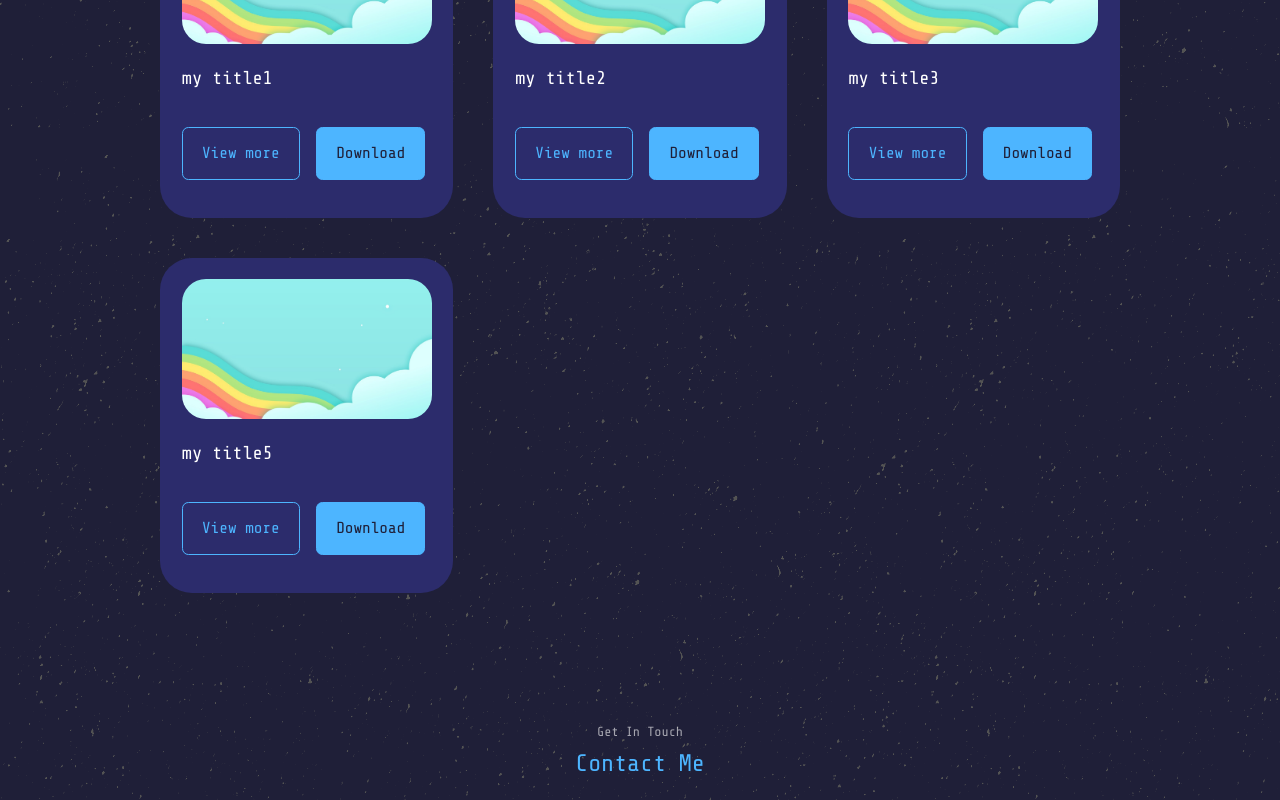
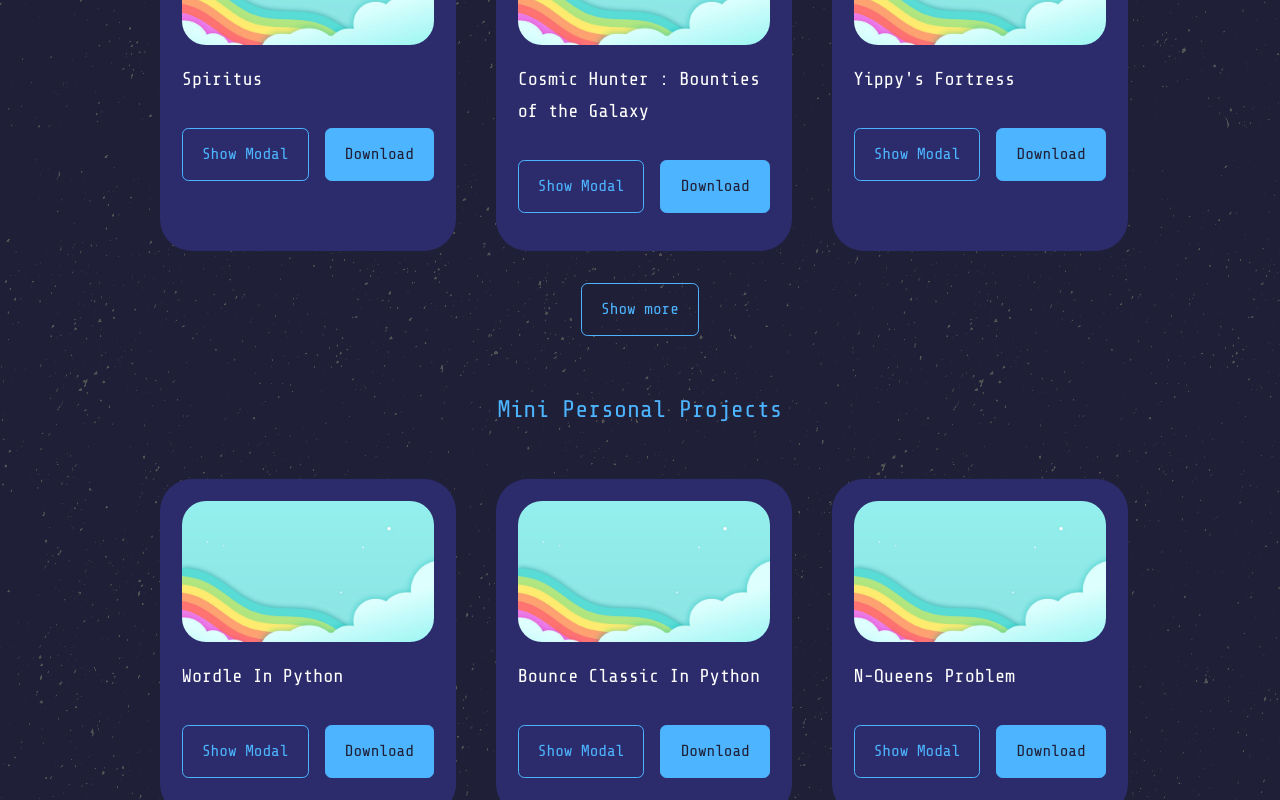
Before and after one commit to MrHunte96/myResume, a React (Create React App) app: page /#/ in a window 1280 px wide. Shown: the part 2560-3360 px from the top of the page. Built offline with nearby package versions, Linux system fonts and the light colour scheme.

Commit message:
Added project auto display list, show more and modal (view details)

```diff
--- /dev/null
+++ b/src/Components/projects/ProjectModal.jsx
@@ -0,0 +1,32 @@
+import React, { useState } from "react";
+import './projectModal.css'
+
+const Modal = ({ closeFunc, image, content }) => {
+    return (
+        <div className="container__modal">
+            <div className="container__modal-content">
+                <span onClick={closeFunc} className='container__modal-close'>&times;</span>
+
+                <div className="portfolio__item-image">
+                    <img src={image} alt="" />
+                </div>
+                <p>{content}</p>
+            </div>
+        </div>
+    )
+};
+
+const ModalButton = ({ ...data }) => {
+    const [isModalShown, setIsModalShown] = useState(false);
+    const toggleModal = () => {
+        setIsModalShown(!isModalShown);
+    };
+    return (
+        <>
+            <a onClick={toggleModal} className='btn'>Show Modal</a>
+            {isModalShown ? <Modal closeFunc={toggleModal} {...data} /> : <></>}
+        </>
+    )
+};
+
+export default ModalButton;
--- /dev/null
+++ b/src/Components/projects/ProjectShowMore.jsx
@@ -0,0 +1,38 @@
+import React, { useState } from "react";
+import ModalButton from "./ProjectModal";
+
+const ProjectShowMore = ({ displayList }) => {
+    const [isReadMore, setIsReadMore] = useState(true);
+    const toggleReadMore = () => {
+        setIsReadMore(!isReadMore);
+    };
+    return (
+        <>
+            <div className="container portfolio__container">
+                {
+                    (isReadMore ? displayList.slice(0, 3) : displayList).map(({ id, image, title, viewmore, download }) => {
+                        return (
+                            <article key={id} className='portfolio__item'>
+                                <div className="portfolio__item-image">
+                                    <img src={image} alt={title} />
+                                </div>
+                                <h3>{title}</h3>
+                                <div className='portfolio__item-cta'>
+                                    <ModalButton image={image} content={viewmore}/>
+                                    <a href={download} className='btn btn-primary'>Download</a>
+                                </div>
+                            </article>
+                        )
+                    })
+                }
+            </div>
+            <div className='portfolio__container-showmore'>
+                <a onClick={toggleReadMore} className="btn showmore">
+                    {isReadMore ? "Show more" : "Show less"}
+                </a>
+            </div>
+        </>
+    );
+};
+
+export default ProjectShowMore;
--- a/src/Components/projects/Projects.jsx
+++ b/src/Components/projects/Projects.jsx
@@ -1,61 +1,123 @@
-import React from 'react';
+import React, { useState } from 'react';
+
+import ShowMoreProjects from './ProjectShowMore'
 
 import Img1 from '../../resources/dummy.jpg'
 
 import './projects.css';
 
-const data = [
+const projects = [
     {
         id: 1,
         image: Img1,
-        title: 'my title1',
+        title: 'Spiritus',
         viewmore: 'modal',
         download: 'https://google.com'
     }, {
         id: 2,
         image: Img1,
-        title: 'my title2',
+        title: 'Cosmic Hunter : Bounties of the Galaxy',
         viewmore: 'modal',
         download: 'https://google.com'
     }, {
         id: 3,
         image: Img1,
-        title: 'my title3',
+        title: 'Yippy\'s Fortress',
         viewmore: 'modal',
         download: 'https://google.com'
     }, {
         id: 4,
         image: Img1,
-        title: 'my title5',
+        title: 'Step',
+        viewmore: 'modal',
+        download: 'https://google.com'
+    }, {
+        id: 5,
+        image: Img1,
+        title: 'Numerelic',
+        viewmore: 'modal',
+        download: 'https://google.com'
+    }, {
+        id: 6,
+        image: Img1,
+        title: 'Numerelic',
+        viewmore: 'modal',
+        download: 'https://google.com'
+    }, {
+        id: 7,
+        image: Img1,
+        title: 'Undefined Invasion',
+        viewmore: 'modal',
+        download: 'https://google.com'
+    }, {
+        id: 8,
+        image: Img1,
+        title: 'Vroom Vroom Rider',
         viewmore: 'modal',
         download: 'https://google.com'
     }
 ];
 
+const personalProjects = [
+    {
+        id: 1,
+        image: Img1,
+        title: 'Wordle In Python',
+        viewmore: 'modal',
+        download: 'https://google.com'
+    },{
+        id: 2,
+        image: Img1,
+        title: 'Bounce Classic In Python',
+        viewmore: 'modal',
+        download: 'https://google.com'
+    },{
+        id: 3,
+        image: Img1,
+        title: 'N-Queens Problem',
+        viewmore: 'modal',
+        download: 'https://google.com'
+    },{
+        id: 4,
+        image: Img1,
+        title: 'Undefined Invasion - Invaded',
+        viewmore: 'modal',
+        download: 'https://google.com'
+    },{
+        id: 5,
+        image: Img1,
+        title: 'Spam Da Button',
+        viewmore: 'modal',
+        download: 'https://google.com'
+    },{
+        id: 6,
+        image: Img1,
+        title: 'Prisoner Escape',
+        viewmore: 'modal',
+        download: 'https://google.com'
+    },{
+        id: 7,
+        image: Img1,
+        title: 'Zoe Adventure',
+        viewmore: 'modal',
+        download: 'https://google.com'
+    }
+];
+
+
 const Projects = () => {
     return (
         <section id="projects">
             <h5>My Recent Work</h5>
-            <h2>Projects</h2>
+            <h2>Maxi Projects</h2>
 
-            <div className="container portfolio__container">
-                {
-                    data.map(({ id, image, title, viewmore, download }) => {
-                        return (
-                            <article key={id} className='portfolio__item'>
-                                <div className="portfolio__item-image">
-                                    <img src={image} alt={title} />
-                                </div>
-                                <h3>{title}</h3>
-                                <div className='portfolio__item-cta'>
-                                    <a href={viewmore} className='btn'>View more</a>
-                                    <a href={download} className='btn btn-primary'>Download</a>
-                                </div>
-                            </article>
-                        )
-                    })
-                }
-            </div>
+            <ShowMoreProjects displayList={projects} />
+
+            <br /><br />
+            <h2>Mini Personal Projects</h2>
+
+            <ShowMoreProjects displayList={personalProjects} />
+
         </section>
     );
 }
--- /dev/null
+++ b/src/Components/projects/projectModal.css
@@ -0,0 +1,42 @@
+.container__modal {
+    display: block;
+    position: fixed;
+    z-index: 1;
+    left: 0;
+    top: 0;
+    width: 100%;
+    height: 100%;
+    background-color: rgb(0,0,0); /* Fallback color */
+    background-color: rgba(0,0,0,0.4); /* Black w/ opacity */
+}
+
+.container__modal-content {
+    display: flex;
+    flex-direction: column;
+    background-color: var(--color-bg-variant);
+    border-radius: 1rem;
+    border: 1px solid transparent;
+    margin: 2rem auto; /* 15% from the top and centered */
+    padding: 20px;
+    width: 50%;
+}
+
+.container__modal-content p {
+    margin: 2rem 0 2.6rem;
+    color: var(--color-light);
+}
+
+.container__modal-close {
+    color: var(--color-white);
+    text-align: right;
+    margin-top: -10px;
+    font-size: 28px;
+    font-weight: bold;
+}
+
+.container__modal-close:hover,
+.container__modal-close:focus {
+    color: black;
+    text-decoration: none;
+    cursor: pointer;
+}
--- a/src/Components/projects/projects.css
+++ b/src/Components/projects/projects.css
@@ -32,6 +32,11 @@
     margin-bottom: 1rem;
 }
 
+.portfolio__container-showmore {
+    margin-top: 2rem;
+    text-align: center;
+}
+
 /* MEDIA QUERIES (MEDIUM DEVICES) */
 @media screen and (max-width: 1024px) {
     .portfolio__container {
```
